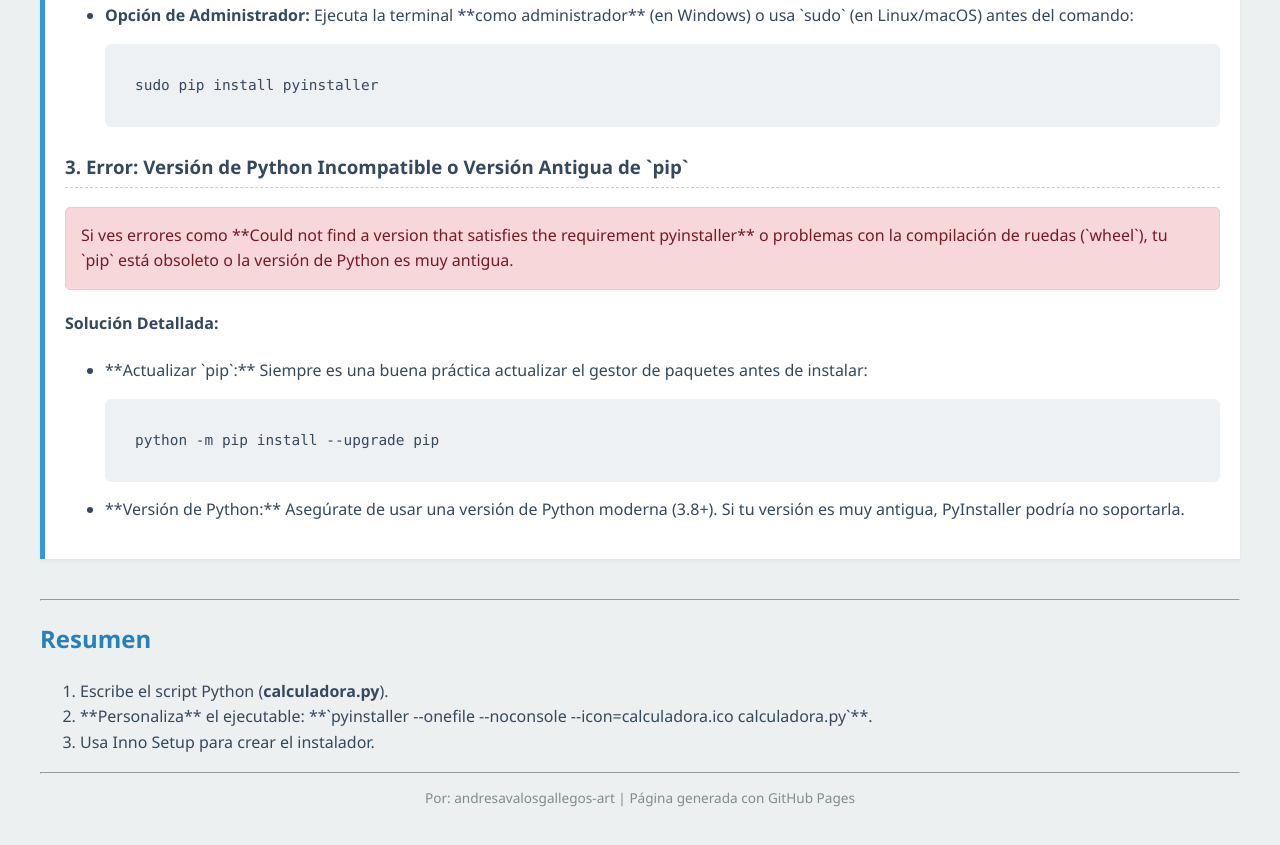
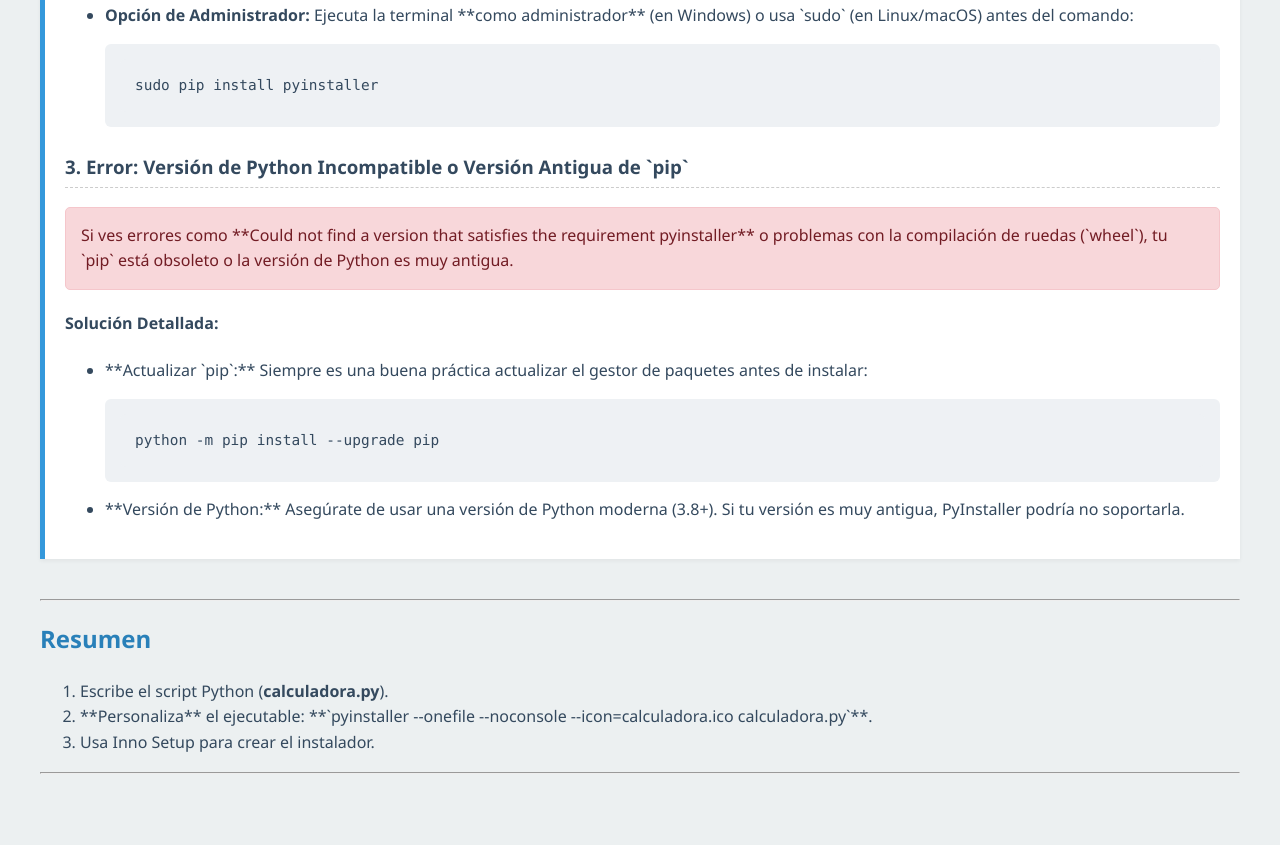
Before and after one commit to andresavalosgallegos-art/HTML_Example, a plain HTML site: page index.html in a window 1280 px wide. Shown: the part 6595-7440 px from the top of the page. After the commit the page ends 7417 px from the top, so only its background shows below. Drawn offline with Linux system fonts and the light colour scheme.

Commit message:
index.html

```diff
--- a/index.html
+++ b/index.html
@@ -251,6 +251,5 @@ Name: "{autodesktop}\Calculadora Simple"; Filename: "{app}\calculadora.exe"
     </ol>
 
     <hr>
-    <p style="font-size: 0.85em; color: #7f8c8d; text-align: center;">Por: andresavalosgallegos-art | Página generada con GitHub Pages</p>
 </body>
 </html>
```
